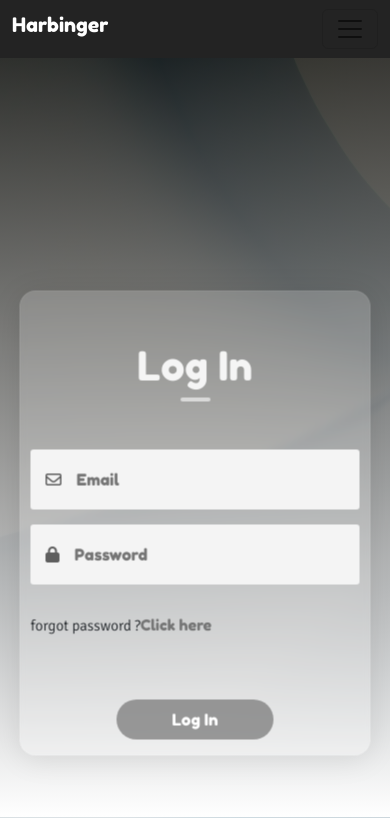
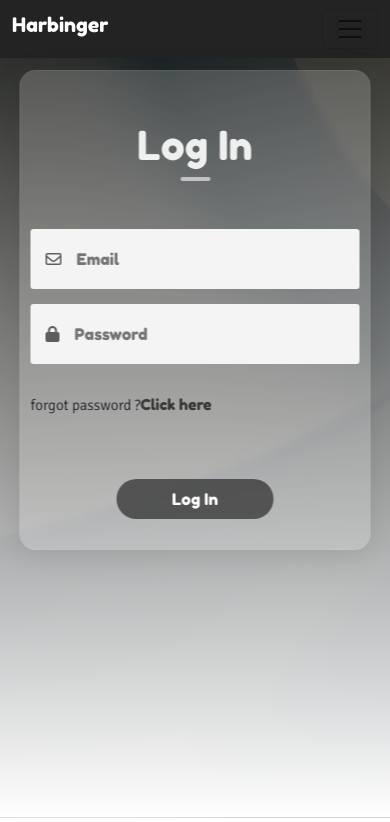
Before and after one commit to Sahal-P/harbinger, a React (Create React App) app in the folder frontend/: page /userLogin in a window 390 px wide. Shown: the top 822 px of the page. Built offline with nearby package versions, Linux system fonts and the light colour scheme.

Commit message:
updated ui

```diff
--- a/frontend/src/components/UserLogin/LoginPageStyle.css
+++ b/frontend/src/components/UserLogin/LoginPageStyle.css
@@ -18,7 +18,7 @@ form p{
 }
 form p a {
     text-decoration: none;
-    color: #38383898;
+    color: #383838;
 }
 .login-container{
     min-width: 100%;
@@ -34,6 +34,7 @@ form p a {
     max-width: 500px;
     position: absolute;
     left: 50%;
+    top: -5%;
     transform: translate(-50%,50%);
     padding: 50px 60px 0;
     text-align: center;
@@ -98,9 +99,9 @@ form p a {
 
 }
 .btn-field button{
-    margin-bottom: 15px;
+    margin-bottom: 30px;
     flex-basis: 48%;
-    background: #7d7d7dc4;
+    background: #363636c4;
     color: rgb(255, 255, 255);
     height: 40px;
     border-radius: 20px;
@@ -112,8 +113,13 @@ form p a {
 
 @media screen and (max-width: 480px) {
     .form-box{
-
-        padding: 50px 10px 0;
+    width: 90%;
+    max-width: 500px;
+    position: absolute;
+    left: 50%;
+    top: -30%;
+    transform: translate(-50%,50%);
+    padding: 50px 10px 0;
+    text-align: center;
     }
-
 }
```
